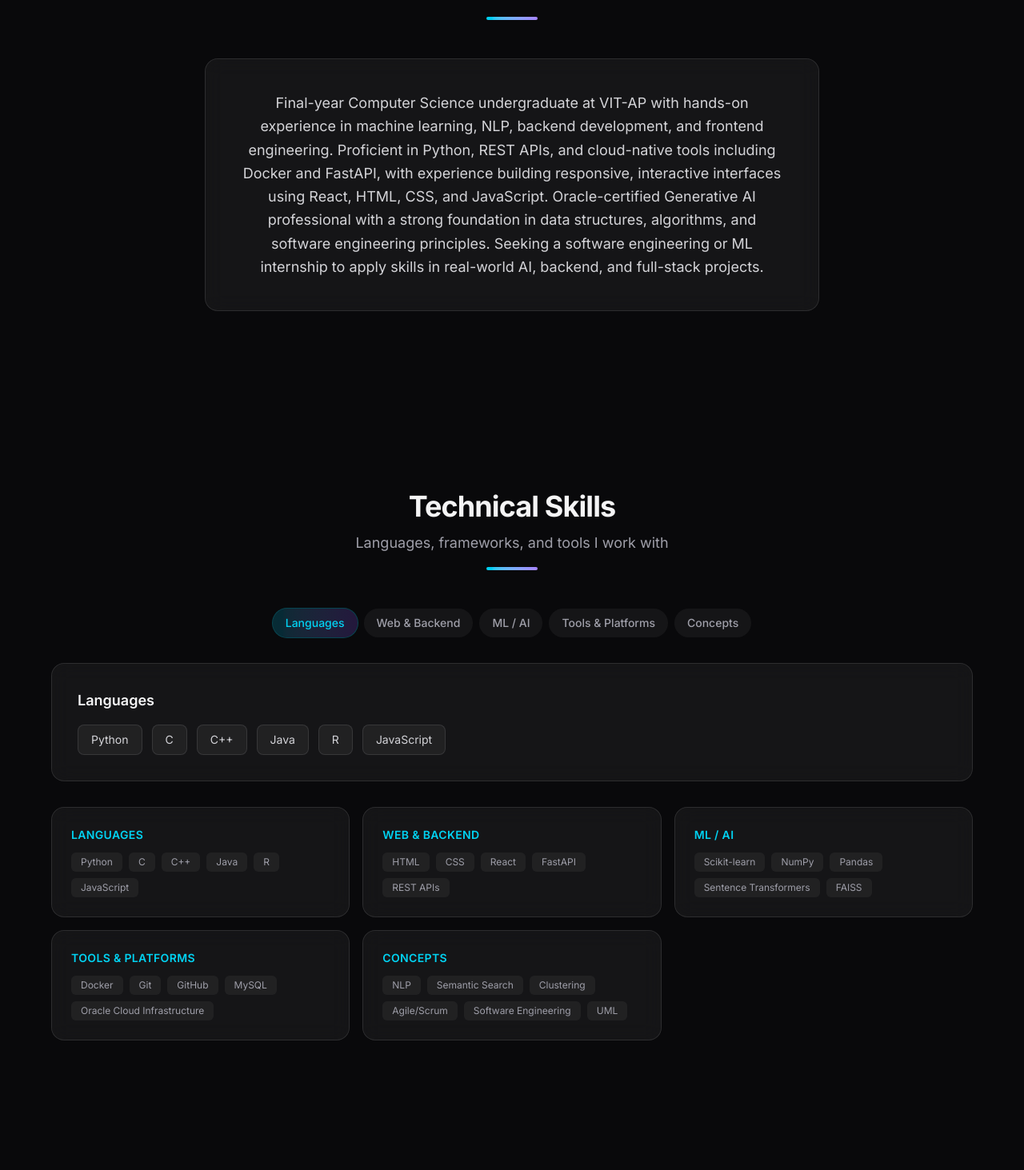
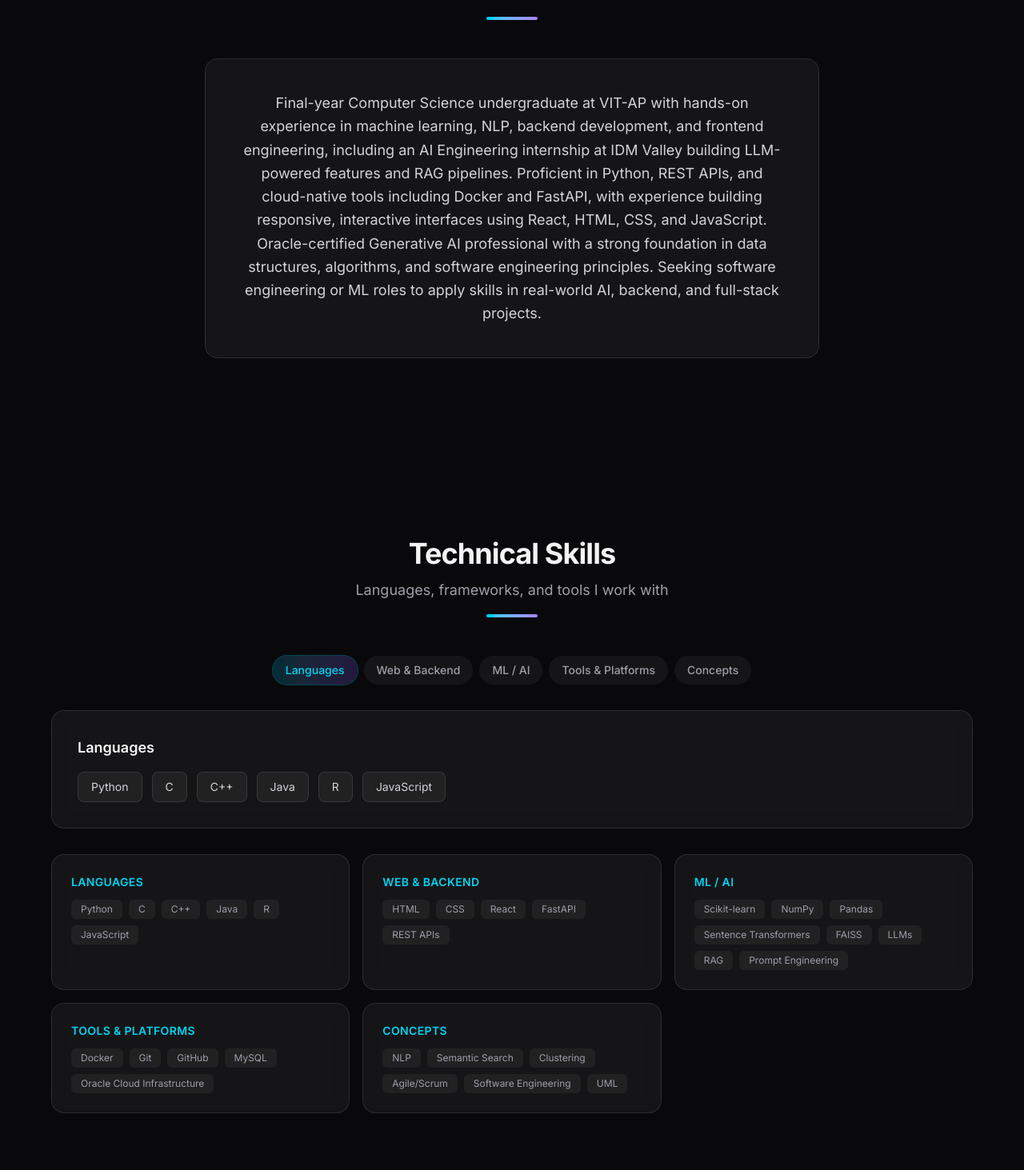
Before and after one commit to Advayaverma/Portfolio, a React (Vite) app: page / in a window 1280 px wide. Shown: the part 987-2450 px from the top of the page at 80% size. Built offline with nearby package versions, Linux system fonts and the light colour scheme.

Commit message:
updated resume and exp

```diff
--- a/src/App.tsx
+++ b/src/App.tsx
@@ -2,6 +2,7 @@ import { About } from "./components/About";
 import { Certifications } from "./components/Certifications";
 import { Contact } from "./components/Contact";
 import { Education } from "./components/Education";
+import { Experience } from "./components/Experience";
 import { Hero } from "./components/Hero";
 import { Navbar } from "./components/Navbar";
 import { Projects } from "./components/Projects";
@@ -17,6 +18,7 @@ function App() {
         <About />
         <Skills />
         <Projects />
+        <Experience />
         <Education />
         <Certifications />
         <Contact />
--- /dev/null
+++ b/src/components/Experience.tsx
@@ -0,0 +1,68 @@
+import { HiBriefcase } from "react-icons/hi";
+import { experience } from "../data/portfolio";
+import { FadeIn } from "./FadeIn";
+import { SectionHeading } from "./SectionHeading";
+
+export function Experience() {
+  return (
+    <section id="experience" className="px-4 py-20 md:px-6 md:py-28">
+      <div className="mx-auto max-w-6xl">
+        <SectionHeading
+          title="Experience"
+          subtitle="Professional work and internships"
+        />
+
+        <div className="space-y-8">
+          {experience.map((item, index) => (
+            <FadeIn key={`${item.company}-${item.period}`} delay={index * 0.1}>
+              <article className="glass-card rounded-2xl p-6 transition-transform hover:-translate-y-0.5 md:p-8">
+                <div className="mb-4 flex items-start gap-4">
+                  <div className="flex h-10 w-10 shrink-0 items-center justify-center rounded-lg bg-gradient-to-br from-cyan-500/20 to-violet-500/20 text-cyan-400">
+                    <HiBriefcase size={20} />
+                  </div>
+                  <div className="flex flex-1 flex-col gap-2 sm:flex-row sm:items-start sm:justify-between">
+                    <div>
+                      <h3 className="text-lg font-semibold text-zinc-100">
+                        {item.role}
+                      </h3>
+                      <p className="mt-1 text-sm text-cyan-400">{item.company}</p>
+                      {item.location && (
+                        <p className="mt-1 text-sm text-zinc-500">{item.location}</p>
+                      )}
+                    </div>
+                    <span className="shrink-0 text-sm text-zinc-500">
+                      {item.period}
+                    </span>
+                  </div>
+                </div>
+
+                <ul className="space-y-2">
+                  {item.highlights.map((highlight) => (
+                    <li
+                      key={highlight.slice(0, 40)}
+                      className="flex gap-2 text-sm text-zinc-400"
+                    >
+                      <span className="mt-1.5 h-1.5 w-1.5 shrink-0 rounded-full bg-cyan-400" />
+                      <span>{highlight}</span>
+                    </li>
+                  ))}
+                </ul>
+
+                <div className="mt-6 flex flex-wrap gap-2">
+                  {item.tech.map((tech) => (
+                    <span
+                      key={tech}
+                      className="rounded-full bg-white/5 px-3 py-1 text-xs text-zinc-400"
+                    >
+                      {tech}
+                    </span>
+                  ))}
+                </div>
+              </article>
+            </FadeIn>
+          ))}
+        </div>
+      </div>
+    </section>
+  );
+}
--- a/src/data/portfolio.ts
+++ b/src/data/portfolio.ts
@@ -4,7 +4,7 @@ export const profile = {
   phone: "+91 9319200479",
   tagline: "Final-year Computer Science student · ML, Backend & Frontend",
   summary:
-    "Final-year Computer Science undergraduate at VIT-AP with hands-on experience in machine learning, NLP, backend development, and frontend engineering. Proficient in Python, REST APIs, and cloud-native tools including Docker and FastAPI, with experience building responsive, interactive interfaces using React, HTML, CSS, and JavaScript. Oracle-certified Generative AI professional with a strong foundation in data structures, algorithms, and software engineering principles. Seeking a software engineering or ML internship to apply skills in real-world AI, backend, and full-stack projects.",
+    "Final-year Computer Science undergraduate at VIT-AP with hands-on experience in machine learning, NLP, backend development, and frontend engineering, including an AI Engineering internship at IDM Valley building LLM-powered features and RAG pipelines. Proficient in Python, REST APIs, and cloud-native tools including Docker and FastAPI, with experience building responsive, interactive interfaces using React, HTML, CSS, and JavaScript. Oracle-certified Generative AI professional with a strong foundation in data structures, algorithms, and software engineering principles. Seeking software engineering or ML roles to apply skills in real-world AI, backend, and full-stack projects.",
   resumeFile: "/Advaya_Verma_resume_v3.pdf",
   links: {
     linkedin: "http://www.linkedin.com/in/advaya-verma-b49249285",
@@ -17,6 +17,7 @@ export const navLinks = [
   { id: "about", label: "About" },
   { id: "skills", label: "Skills" },
   { id: "projects", label: "Projects" },
+  { id: "experience", label: "Experience" },
   { id: "education", label: "Education" },
   { id: "certifications", label: "Certifications" },
   { id: "contact", label: "Contact" },
@@ -31,6 +32,9 @@ export const skills = {
     "Pandas",
     "Sentence Transformers",
     "FAISS",
+    "LLMs",
+    "RAG",
+    "Prompt Engineering",
   ],
   "Tools & Platforms": [
     "Docker",
@@ -93,6 +97,31 @@ export const projects = [
   },
 ];
 
+export const experience = [
+  {
+    company: "IDM Valley",
+    role: "AI Engineering Intern",
+    period: "Apr 2026 – Jun 2026",
+    location: "Faridabad, Haryana",
+    tech: [
+      "Python",
+      "LLMs",
+      "Generative AI",
+      "RAG",
+      "Embeddings",
+      "Vector Databases",
+    ],
+    highlights: [
+      "Assisted in building and deploying AI/ML models for real-world applications.",
+      "Developed AI-powered features using Large Language Models (LLMs) and Generative AI.",
+      "Collected, cleaned, and preprocessed datasets for model training and evaluation.",
+      "Wrote clean, efficient, and well-documented Python code following best practices.",
+      "Integrated AI models with web applications and backend APIs.",
+      "Experimented with prompt engineering, embeddings, Retrieval-Augmented Generation (RAG), and vector databases.",
+    ],
+  },
+];
+
 export const education = [
   {
     institution: "Vellore Institute of Technology, Andhra Pradesh",
```
